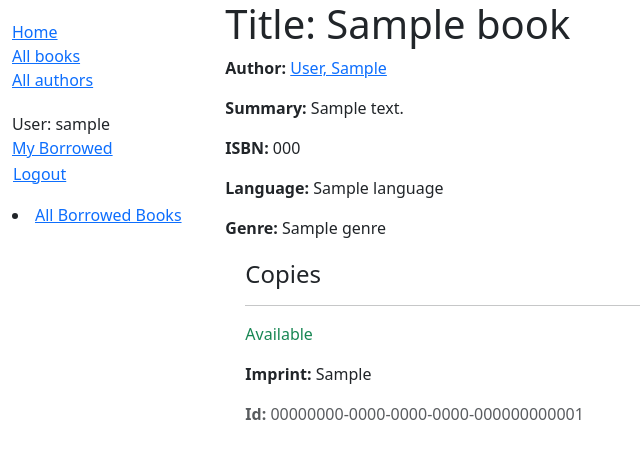
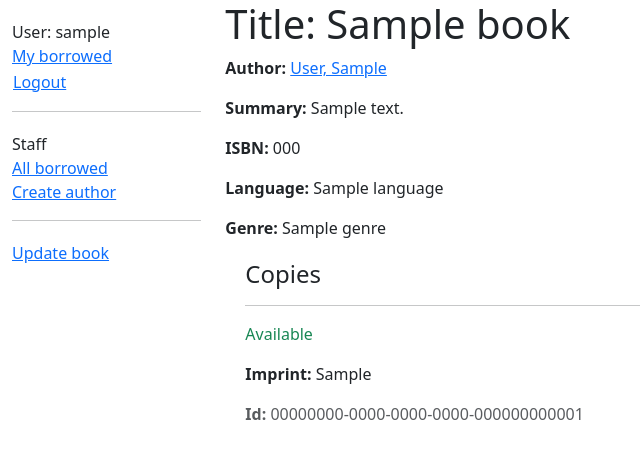
Before and after one commit to barani-2502/django_local_library, a Django app: page /catalog/books/1 in a window 1280 px wide. Shown: the top 459 px of the page, without its empty margins (0-640 px from the left). Run offline with Django 5.2, Linux system fonts and the light colour scheme; a user stored in the database is signed in; tables that the repository leaves empty hold one stand-in row (values such as "Sample post").

Commit message:
Add forms to create update delete author and books, renew books functionality for librarians

```diff
--- a/locallibrary/catalog/templates/base_generic.html
+++ b/locallibrary/catalog/templates/base_generic.html
@@ -1,33 +1,27 @@
-<!doctype html>
+<!DOCTYPE html>
 <html lang="en">
 <head>
-    {% block title %}
-      <title>Local Library</title>
-    {% endblock %}
-    <meta charset="utf-8" />
-    <meta name="viewport" content="width=device-width, initial-scale=1" />
-    <link href="https://cdn.jsdelivr.net/npm/bootstrap@5.3.3/dist/css/bootstrap.min.css"
-      rel="stylesheet"
-      integrity="sha384-QWTKZyjpPEjISv5WaRU9OFeRpok6YctnYmDr5pNlyT2bRjXh0JMhjY6hW+ALEwIH"
-      crossorigin="anonymous">
-    <!-- Add additional CSS in static file -->
+
+  {% block title %}<title>Local Library</title>{% endblock %}
+  <meta charset="utf-8">
+  <meta name="viewport" content="width=device-width, initial-scale=1">
+  <link href="https://cdn.jsdelivr.net/npm/bootstrap@5.3.3/dist/css/bootstrap.min.css" rel="stylesheet" integrity="sha384-QWTKZyjpPEjISv5WaRU9OFeRpok6YctnYmDr5pNlyT2bRjXh0JMhjY6hW+ALEwIH" crossorigin="anonymous">
+
   {% load static %}
-    <link rel="stylesheet" href="{% static 'css/styles.css' %}" />
+  <link rel="stylesheet" href="{% static 'css/styles.css' %}">
 </head>
 <body>
+
 <div class="container-fluid">
+
 <div class="row">
   <div class="col-sm-2">
   {% block sidebar %}
-            <ul class="sidebar-nav">
-              <li><a href="{% url 'index' %}">Home</a></li>
-              <li><a href="{% url 'books' %}">All books</a></li>
-              <li><a href="{% url 'authors' %}">All authors</a></li>
-            </ul>
+
   <ul class="sidebar-nav">
    {% if user.is_authenticated %}
      <li>User: {{ user.get_username }}</li>
-                <li><a href="{% url 'my-borrowed' %}">My Borrowed</a></li>
+     <li><a href="{% url 'my-borrowed' %}">My borrowed</a></li>
      <li>
        <form id="logout-form" method="post" action="{% url 'logout' %}">
          {% csrf_token %}
@@ -35,14 +29,22 @@
        </form>
     </li>
    {% else %}
-                <li><a href="{% url 'login' %}?next={{ request.path }}">Login</a></li>
+     <li><a href="{% url 'login'%}?next={{request.path}}">Login</a></li>
    {% endif %}
   </ul>
+
+   {% if user.is_staff %}
+   <hr>
+   <ul class="sidebar-nav">
+   <li>Staff</li>
+   <li><a href="{% url 'all-borrowed' %}">All borrowed</a></li>
+   {% if perms.catalog.add_author %}
+     <li><a href="{% url 'author-create' %}">Create author</a></li>
+   {% endif %}
+   </ul>
+   {% endif %}
+
 {% endblock %}
-
-          {% if perms.catalog.can_mark_returned %}
-            <li><a href="{% url 'all-borrowed' %}">All Borrowed Books</a></li>
-          {% endif %}
   </div>
   <div class="col-sm-10 ">
   {% block content %}{% endblock %}
@@ -66,6 +68,7 @@
   {% endblock %}
   </div>
 </div>
+
 </div>
 </body>
 </html>
--- a/locallibrary/catalog/templates/book_detail.html
+++ b/locallibrary/catalog/templates/book_detail.html
@@ -3,8 +3,10 @@
 {% block content %}
   <h1>Title: {{ book_detail.title }}</h1>
 
-  <p><strong>Author:</strong> <a href= "{{ book.author.get_absolute_url }}">{{ book_detail.author }}</a></p>
-  <!-- author detail link not yet defined -->
+  <p><strong>Author:</strong>
+    <a href="{{ book_detail.author.get_absolute_url }}">{{ book_detail.author }}</a>
+  </p>
+
   <p><strong>Summary:</strong> {{ book_detail.summary }}</p>
   <p><strong>ISBN:</strong> {{ book_detail.isbn }}</p>
   <p><strong>Language:</strong> {{ book_detail.language }}</p>
@@ -27,3 +29,19 @@
     {% endfor %}
   </div>
 {% endblock %}
+
+{% block sidebar %}
+  {{ block.super }}
+
+  {% if perms.catalog.change_book or perms.catalog.delete_book %}
+    <hr>
+    <ul class="sidebar-nav">
+      {% if perms.catalog.change_book %}
+        <li><a href="{% url 'book-update' book_detail.id %}">Update book</a></li>
+      {% endif %}
+      {% if perms.catalog.delete_book and not book_detail.bookinstance_set.exists %}
+        <li><a href="{% url 'book-delete' book_detail.id %}">Delete book</a></li>
+      {% endif %}
+    </ul>
+  {% endif %}
+{% endblock %}
--- a/locallibrary/catalog/templates/bookinstance_list_borrowed.html
+++ b/locallibrary/catalog/templates/bookinstance_list_borrowed.html
@@ -9,10 +9,14 @@
         <li>
           {{ book.book.title }} — Borrowed by {{ book.borrower.get_username }} — Due: {{ book.due_back }}
         </li>
+        {% if perms.catalog.can_mark_returned %}-
+        <a href="{% url 'renew_book_librarian' book.id %}">Renew</a>
+        {% endif %}
       {% endfor %}
     </ul>
   {% else %}
     <p>No books are currently borrowed.</p>
   {% endif %}
 
+
 {% endblock %}
--- a/locallibrary/catalog/urls.py
+++ b/locallibrary/catalog/urls.py
@@ -9,4 +9,11 @@ urlpatterns = [
     path('author/<int:pk>', views.AuthorDetailView.as_view(), name='author-detail'),
     path('mybooks/', views.LoanedBooksByUserListView.as_view(), name='my-borrowed'),
     path('borrowed/', views.AllBorrowedBooksView.as_view(), name='all-borrowed'),
+    path('books/<uuid:pk>/renew/', views.renew_book_librarian, name='renew_book_librarian'),
+    path('author/create/', views.AuthorCreate.as_view(), name='author-create'),
+    path('author/<int:pk>/update/', views.AuthorUpdate.as_view(), name='author-update'),
+    path('author/<int:pk>/delete/', views.AuthorDelete.as_view(), name='author-delete'),
+    path('book/create/', views.BookCreate.as_view(), name='book-create'),
+    path('book/<int:pk>/update/', views.BookUpdate.as_view(), name='book-update'),
+    path('book/<int:pk>/delete/', views.BookDelete.as_view(), name='book-delete'),
 ]
--- a/locallibrary/catalog/views.py
+++ b/locallibrary/catalog/views.py
@@ -1,7 +1,14 @@
-from django.shortcuts import render
+import datetime
+from django.shortcuts import render, get_object_or_404
 from .models import Book, Author, BookInstance
 from django.views import generic
 from django.contrib.auth.mixins import LoginRequiredMixin, PermissionRequiredMixin
+from django.http import HttpResponseRedirect
+from django.urls import reverse
+from catalog.forms import RenewBookForm
+from django.contrib.auth.decorators import login_required, permission_required
+from django.views.generic.edit import CreateView, UpdateView, DeleteView
+from django.urls import reverse_lazy
 
 def index(request):
     """View function of home page."""
@@ -72,3 +79,78 @@ class AllBorrowedBooksView(PermissionRequiredMixin, generic.ListView):
             .filter(status__exact='o')
             .order_by('due_back')
         )
+
+@login_required
+@permission_required('catalog.can_mark_returned', raise_exception=True)
+def renew_book_librarian(request, pk):
+    book_instance = get_object_or_404(BookInstance, pk=pk)
+
+    if request.method == 'POST':
+        form = RenewBookForm(request.POST)
+
+        if form.is_valid():
+            book_instance.due_back = form.cleaned_data['renewal_date']
+            book_instance.save()
+
+            return HttpResponseRedirect(reverse('all-borrowed'))
+
+    else:
+        proposed_renewal_date = datetime.date.today() + datetime.timedelta(weeks=3)
+        form = RenewBookForm(initial={'renewal_date': proposed_renewal_date})
+
+    context = {
+        'form': form,
+        'book_instance': book_instance,
+    }
+
+    return render(request, 'book_renew_librarian.html', context)
+
+class AuthorCreate(PermissionRequiredMixin, CreateView):
+    model = Author
+    fields = ['first_name', 'last_name', 'date_of_birth', 'date_of_death']
+    template_name = "author_form.html"
+    permission_required = 'catalog.add_author'
+
+class AuthorUpdate(PermissionRequiredMixin, UpdateView):
+    model = Author
+    fields = '__all__'  #May have security issues if more fields are added in future (Not recommended)
+    permission_required = 'catalog.change_author'
+
+class AuthorDelete(PermissionRequiredMixin, DeleteView):
+    model = Author
+    template_name = 'author_confirm_delete.html'
+    success_url = reverse_lazy('authors')
+    permission_required = 'catalog.delete_author'
+
+    def form_valid(self, form):
+        try:
+            self.object.delete()
+            return HttpResponseRedirect(self.success_url)
+
+        except Exception as e:
+            return HttpResponseRedirect(reverse("author-delete", kwargs={"pk": self.object.pk}))
+
+class BookCreate(PermissionRequiredMixin, CreateView):
+    model = Book
+    fields = ['title', 'author', 'summary', 'isbn', 'genre', 'language']
+    template_name = 'book_form.html'
+    permission_required = 'catalog.add_book'
+
+class BookUpdate(PermissionRequiredMixin, UpdateView):
+    model = Book
+    fields = ['title', 'author', 'summary', 'isbn', 'genre', 'language']
+    template_name = 'book_form.html'
+    permission_required = 'catalog.change_book'
+
+class BookDelete(PermissionRequiredMixin, DeleteView):
+    model = Book
+    template_name = 'book_confirm_delete.html'
+    success_url = reverse_lazy('books')
+    permission_required = 'catalog.delete_book'
+
+    def delete(self, request, *args, **kwargs):
+        self.object = self.get_object()
+        if self.object.bookinstance_set.exists():
+            # Prevent delete if book instances still exist
+            return HttpResponseRedirect(self.object.get_absolute_url())
+        return super().delete(request, *args, **kwargs)
```
Also changed, not shown: locallibrary/catalog/forms.py (added, +16 -0 lines), locallibrary/catalog/templates/author_confirm_delete.html (added, +25 -0 lines), locallibrary/catalog/templates/author_detail.html (+18 -0 lines), locallibrary/catalog/templates/author_form.html (added, +11 -0 lines), locallibrary/catalog/templates/book_confirm_delete.html (added, +19 -0 lines), locallibrary/catalog/templates/book_form.html (added, +11 -0 lines), locallibrary/catalog/templates/book_renew_librarian.html (added, +15 -0 lines). Lines whose indentation alone changed are shown as unchanged.
